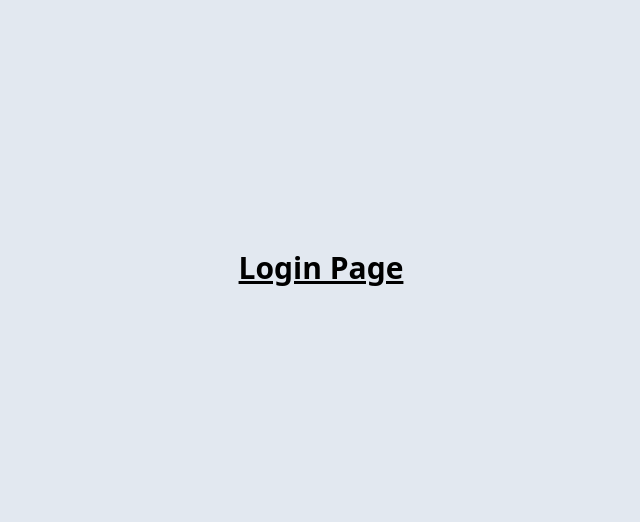
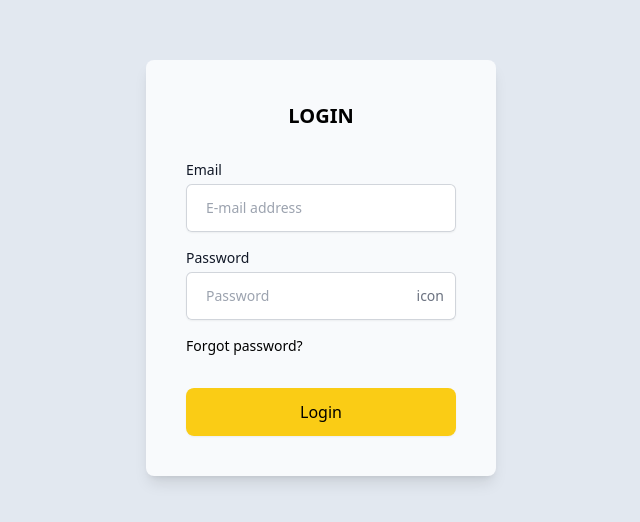
Before and after one commit to khprzybyl/loginPage, a React (Create React App) app: page / in a window 1280 px wide. Shown: the part 132-654 px from the top of the page, without its empty margins (319-959 px from the left). Built offline with nearby package versions, Linux system fonts and the light colour scheme.

Commit message:
Create form with formik and install Yup library

```diff
--- a/package.json
+++ b/package.json
@@ -10,11 +10,13 @@
     "@types/node": "^16.18.93",
     "@types/react": "^18.2.73",
     "@types/react-dom": "^18.2.23",
+    "formik": "^2.4.5",
     "react": "^18.2.0",
     "react-dom": "^18.2.0",
     "react-scripts": "5.0.1",
     "typescript": "^4.9.5",
-    "web-vitals": "^2.1.4"
+    "web-vitals": "^2.1.4",
+    "yup": "^1.4.0"
   },
   "scripts": {
     "start": "react-scripts start",
--- a/src/components/LoginPage.tsx
+++ b/src/components/LoginPage.tsx
@@ -1,7 +1,74 @@
+import React from 'react';
+import { Formik, Form, Field, ErrorMessage } from 'formik';
+
+interface Values {
+  email: string;
+  password: string;
+}
+
 export const LoginPage: React.FC = () => {
   return (
-    <div>
-      <p className="text-3xl font-bold underline">Login Page</p>
+    <div className="p-10 bg-slate-50 rounded-lg shadow-lg">
+      <p className=" flex justify-center text-xl leading-8 font-bold mb-7">
+        LOGIN
+      </p>
+      <Formik<Values>
+        initialValues={{ email: '', password: '' }}
+        //TODO: Create validataiton and submit function
+        validate={() => console.log('validate')}
+        onSubmit={() => console.log('submit')}
+      >
+        {({ isSubmitting }) => (
+          <Form className="flex flex-col gap-4">
+            <div className="flex flex-col">
+              <label
+                htmlFor="email"
+                className="block text-sm font-medium text-gray-900"
+              >
+                Email
+              </label>
+              <div className="relative mt-1 rounded-md">
+                <Field
+                  id="email"
+                  name="email"
+                  placeholder="E-mail address"
+                  type="email"
+                  className="block w-full rounded-md border-0 py-3 px-5 text-gray-900 ring-1 ring-inset ring-gray-300 placeholder:text-gray-400 focus:ring-2 focus:ring-inset focus:ring-indigo-600 sm:text-sm sm:leading-6 shadow-sm"
+                />
+                <ErrorMessage name="email" component="div" />
+              </div>
+            </div>
+            <div className="flex flex-col text-sm">
+              <label
+                htmlFor="password"
+                className="block text-sm font-medium text-gray-900"
+              >
+                Password
+              </label>
+              <div className="relative mt-1 rounded-md ">
+                <Field
+                  placeholder="Password"
+                  name="password"
+                  type="password"
+                  className="block w-full rounded-md border-0 py-3 px-5 pr-12 text-gray-900 ring-1 ring-inset ring-gray-300 placeholder:text-gray-400 focus:ring-2 focus:ring-inset focus:ring-indigo-600 sm:text-sm sm:leading-6 shadow-sm"
+                />
+                <div className="pointer-events-none absolute inset-y-0 right-0 flex items-center pr-3">
+                  <span className="text-gray-500 sm:text-sm">icon</span>
+                </div>
+                <ErrorMessage name="password" component="div" />
+              </div>
+            </div>
+            <p className="text-sm color">Forgot password?</p>
+            <button
+              type="submit"
+              disabled={isSubmitting}
+              className="enabled:hover:-translate-y-0.5 transition enabled:motion-reduce:hover:translate-y-0 motion-reduce:transition-none bg-yellow-400 rounded-lg py-3 mt-4 font-medium shadow-sm"
+            >
+              Login
+            </button>
+          </Form>
+        )}
+      </Formik>
     </div>
   );
 };
```
Also changed, not shown: 1 other file (tests, documents, lock files or other folders).
